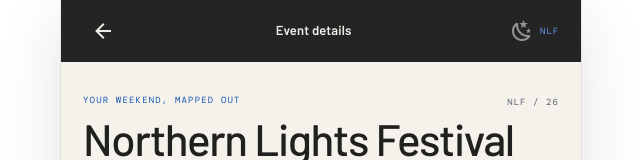
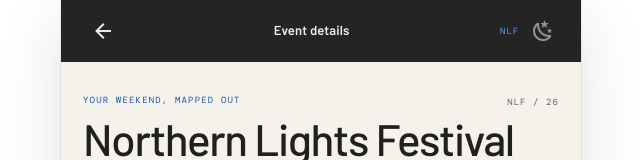
Before and after one commit to theuxgod/P303-Showpass-mobile-exp, a Vue app: page /details in a window 1280 px wide. Shown: the top 160 px of the page, without its empty margins (319-959 px from the left). Built offline with nearby package versions, Linux system fonts and the light colour scheme.

Commit message:
feat: adjust theme toggle button layout for improved accessibility

```diff
--- a/src/style.css
+++ b/src/style.css
@@ -555,7 +555,7 @@
 @keyframes fade-in  { from { opacity: 0; }                              to { opacity: 1; } }
 
 /* ─── Theme toggle ───────────────────────────────────────── */
-.topbar-actions { display: flex; align-items: center; gap: 2px; }
+.topbar-actions { display: flex; align-items: center; gap: 6px; }
 .theme-btn { width: 34px; height: 34px; opacity: .55; transition: opacity .15s; }
 .theme-btn:hover { opacity: 1; }
 
--- a/src/views/EventDetails.vue
+++ b/src/views/EventDetails.vue
@@ -22,7 +22,7 @@
     <header class="topbar">
       <button class="icon-button" aria-label="View pass" @click="$router.push('/')"><v-icon icon="mdi-arrow-left" /></button>
       <span class="topbar-title">Event details</span>
-      <span class="topbar-actions"><button class="icon-button theme-btn" @click="toggleTheme()" :aria-label="isDark ? 'Switch to light mode' : 'Switch to dark mode'"><v-icon :icon="isDark ? 'mdi-weather-sunny' : 'mdi-weather-night'" /></button><span class="topbar-mark">NLF</span></span>
+      <span class="topbar-actions"><span class="topbar-mark">NLF</span><button class="icon-button theme-btn" @click="toggleTheme()" :aria-label="isDark ? 'Switch to light mode' : 'Switch to dark mode'"><v-icon :icon="isDark ? 'mdi-weather-sunny' : 'mdi-weather-night'" /></button></span>
     </header>
     <main class="details-content">
       <section class="details-hero"><p class="eyebrow">Your weekend, mapped out</p><h1>{{ event.festival }}</h1><p class="muted-copy">Everything you need for a smooth arrival at {{ event.venue }}.</p></section>
--- a/src/views/Home.vue
+++ b/src/views/Home.vue
@@ -9,7 +9,7 @@
 
 <template>
   <div class="pass-page">
-    <header class="topbar pass-topbar"><span class="wordmark">SHOW<span>PASS</span></span><span class="topbar-actions"><button class="icon-button theme-btn" @click="toggleTheme()" :aria-label="isDark ? 'Switch to light mode' : 'Switch to dark mode'"><v-icon :icon="isDark ? 'mdi-weather-sunny' : 'mdi-weather-night'" /></button><span class="edition">{{ event.edition }} / CREDENTIAL</span></span></header>
+    <header class="topbar pass-topbar"><span class="wordmark">SHOW<span>PASS</span></span><span class="topbar-actions"><span class="edition">{{ event.edition }} / CREDENTIAL</span><button class="icon-button theme-btn" @click="toggleTheme()" :aria-label="isDark ? 'Switch to light mode' : 'Switch to dark mode'"><v-icon :icon="isDark ? 'mdi-weather-sunny' : 'mdi-weather-night'" /></button></span></header>
     <main class="pass-content">
       <section class="festival-heading"><p class="eyebrow">Your access is confirmed</p><h1>{{ event.festival }}</h1><p class="festival-meta">{{ event.dates.range }}<br>{{ event.venue }} · {{ event.city }}</p></section>
       <section class="credential-card">
```
